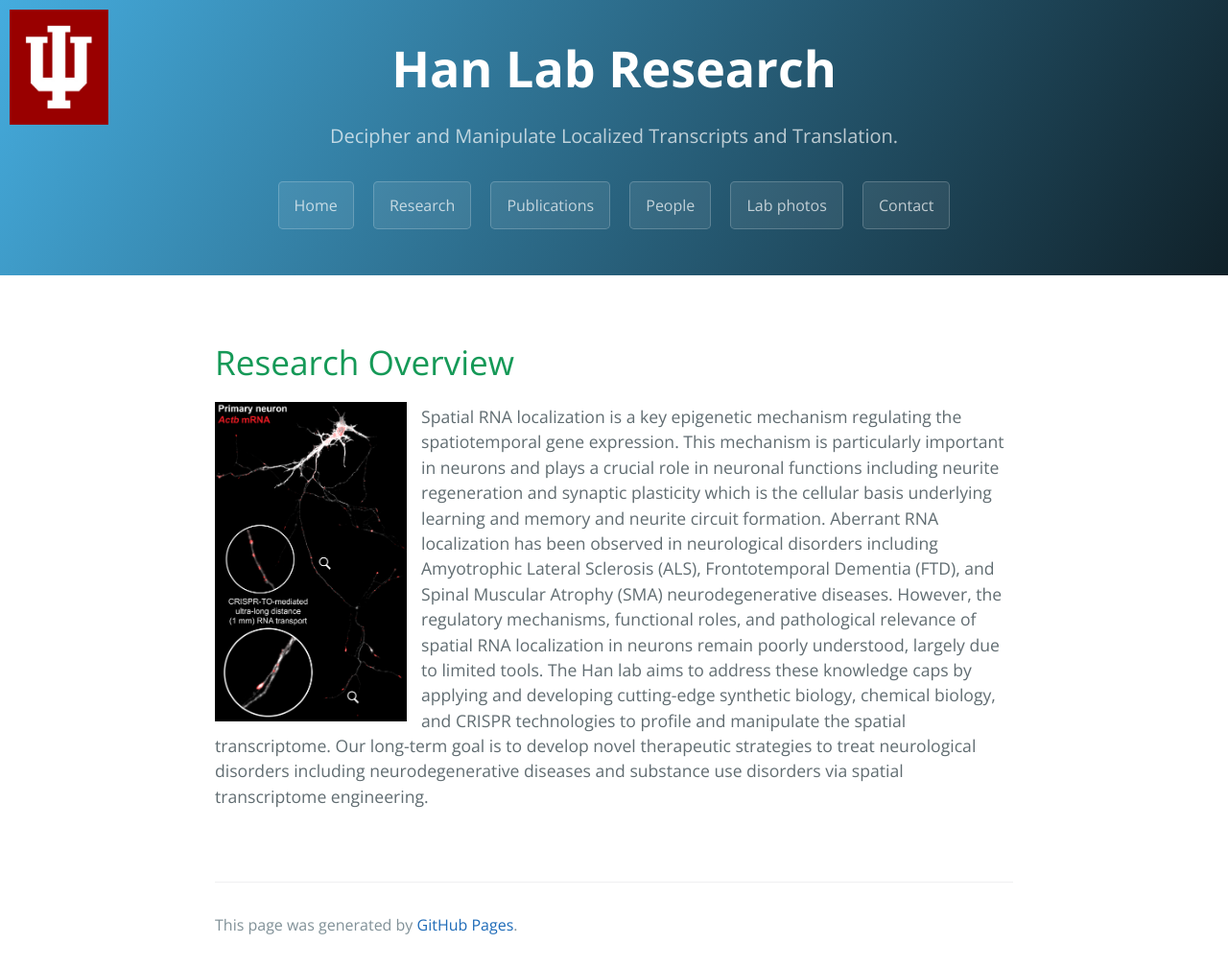
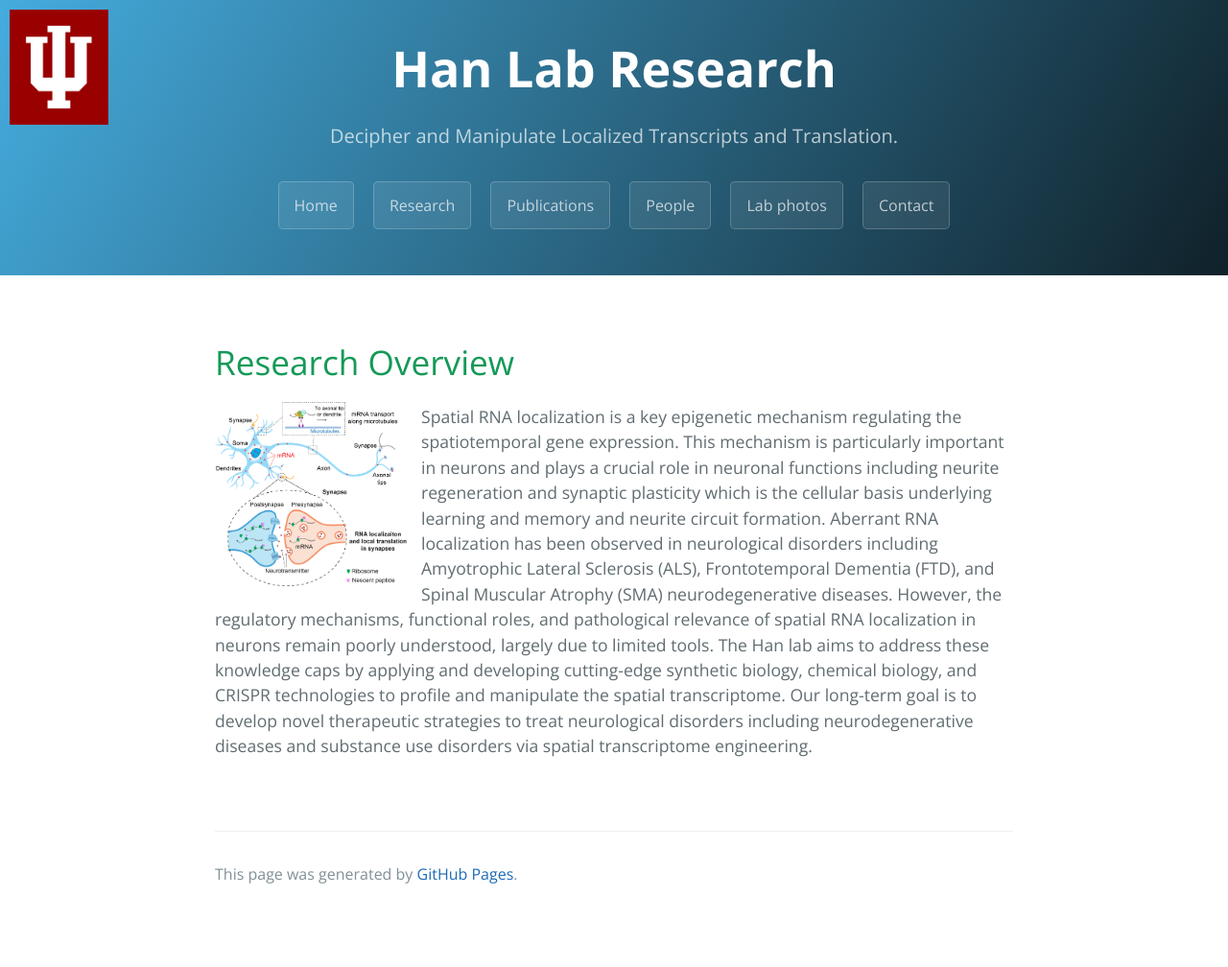
Before and after one commit to Hanmt-Lab/Hanmt-Lab.github.io, a Jekyll site: the page built from research/index.html, in a window 1280 px wide. Shown: the whole page at 96% size. Built offline with Jekyll 4.4.1, drawn with Linux system fonts in a browser that asks for light colours; after the commit the page ends 955 px from its top, so only the background shows below that.

Commit message:
Update index.html

```diff
--- a/research/index.html
+++ b/research/index.html
@@ -17,7 +17,7 @@
 
 <h1> Research Overview </h1>
 
-<img src="/assets/images/Cover image.png" alt="RNA localization in neurons" class="image-left">
+<img src="/assets/images/Research Overview Figure.png" alt="RNA localization in neurons" class="image-left">
 <p>
 Spatial RNA localization is a key epigenetic mechanism regulating the spatiotemporal gene expression. This mechanism is particularly important in neurons and plays a crucial role in neuronal functions including neurite regeneration and synaptic plasticity which is the cellular basis underlying learning and memory and neurite circuit formation. Aberrant RNA localization has been observed in neurological disorders including Amyotrophic Lateral Sclerosis (ALS), Frontotemporal Dementia (FTD), and Spinal Muscular Atrophy (SMA) neurodegenerative diseases. However, the regulatory mechanisms, functional roles, and pathological relevance of spatial RNA localization in neurons remain poorly understood, largely due to limited tools. The Han lab aims to address these knowledge caps by applying and developing cutting-edge synthetic biology, chemical biology, and CRISPR technologies to profile and manipulate the spatial transcriptome. Our long-term goal is to develop novel therapeutic strategies to treat neurological disorders including neurodegenerative diseases and substance use disorders via spatial transcriptome engineering.
 </p>
```
